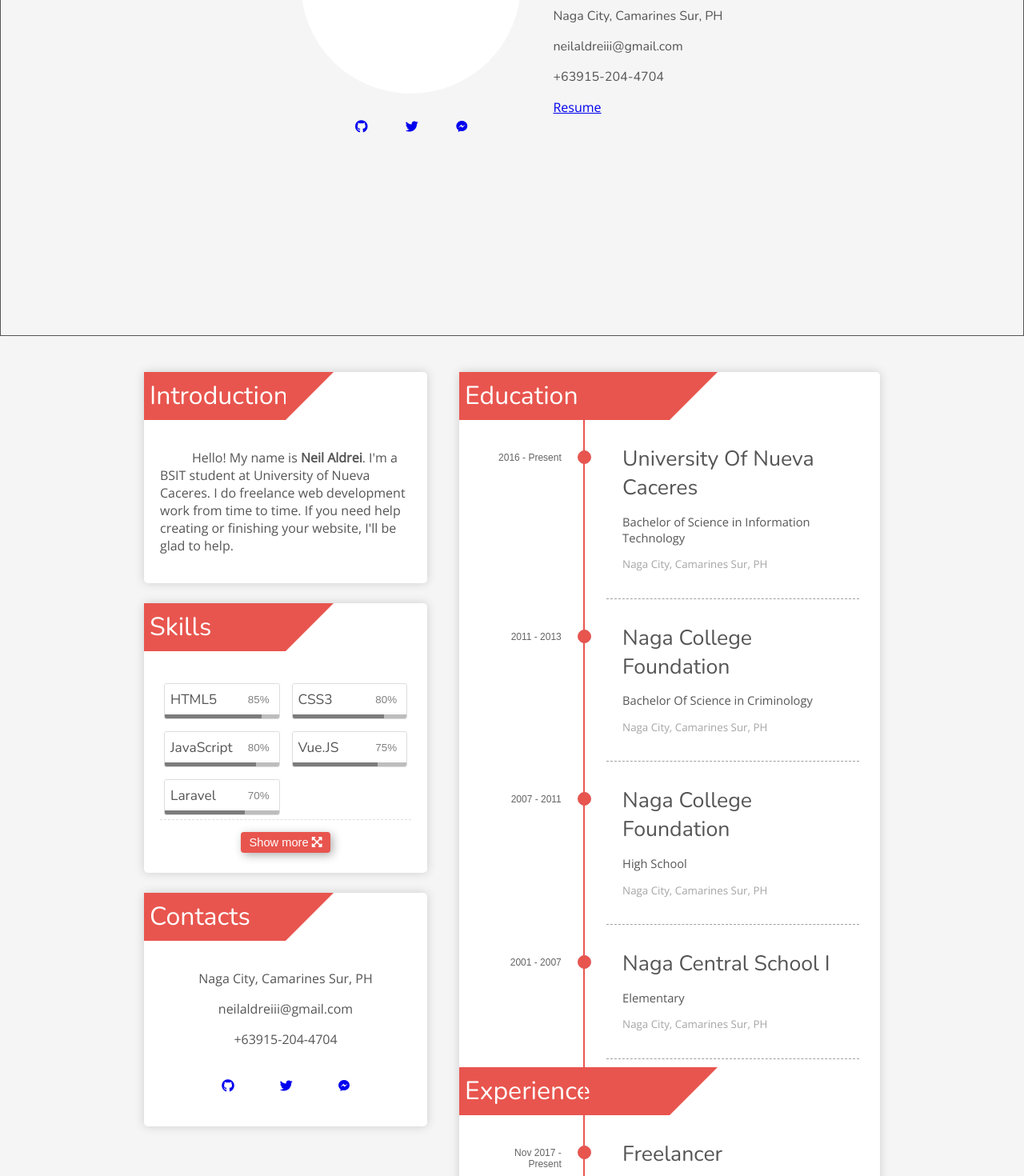
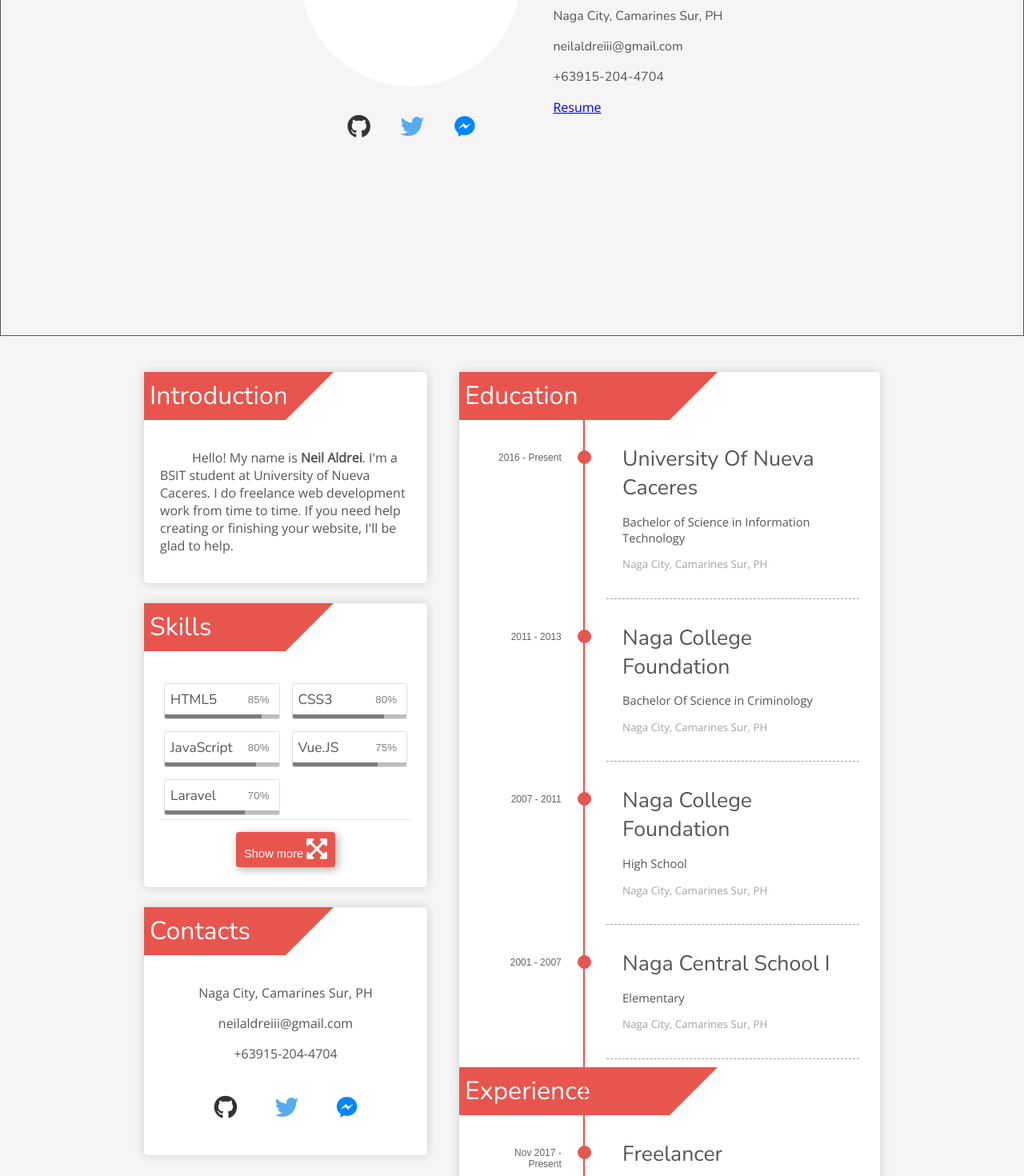
Before and after one commit to neilaldreiii/neilaldrei, a Vue app: page / in a window 1280 px wide. Shown: the part 380-1850 px from the top of the page at 80% size. Built offline with nearby package versions, Linux system fonts and the light colour scheme.

Commit message:
Changed icon sizes + changed colors

```diff
--- a/src/assets/css/main.css
+++ b/src/assets/css/main.css
@@ -269,3 +269,17 @@
 .project-overlay a.visit:hover {
     background: #36976c;
 }
+
+/*  icons */
+.icon {
+    font-size: 22pt;
+}
+.github {
+    color: #333;
+}
+.twitter {
+    color: #55acee;
+}
+.mes {
+    color: #0084ff;
+}
--- a/src/components/AppFooter.vue
+++ b/src/components/AppFooter.vue
@@ -7,9 +7,9 @@
                 <p>+63915-204-4704</p>
             </div>
             <div class="footer-social">
-                <a href="#"><i class="fab fa-github"></i></a>
-                <a href="#"><i class="fab fa-twitter"></i></a>
-                <a href="#"><i class="fab fa-facebook-messenger"></i></a>
+                <a href="#" class="github icon"><i class="fab fa-github"></i></a>
+                <a href="#" class="twitter icon"><i class="fab fa-twitter"></i></a>
+                <a href="#" class="mes icon"><i class="fab fa-facebook-messenger"></i></a>
             </div>
         </footer>
     </div>
--- a/src/components/Banner.vue
+++ b/src/components/Banner.vue
@@ -5,9 +5,9 @@
                 <div class="dp"></div>
             </div>
             <div class="profile-social">
-                <a href="#"><i class="fab fa-github"></i></a>
-                <a href="#"><i class="fab fa-twitter"></i></a>
-                <a href="#"><i class="fab fa-facebook-messenger"></i></a>
+                <a href="#" class="github icon"><i class="fab fa-github"></i></a>
+                <a href="#" class="twitter icon"><i class="fab fa-twitter"></i></a>
+                <a href="#" class="mes icon"><i class="fab fa-facebook-messenger"></i></a>
             </div>
         </div>
         <div class="profile-info">
--- a/src/components/Contacts.vue
+++ b/src/components/Contacts.vue
@@ -10,9 +10,9 @@
                 <p>+63915-204-4704</p>
             </div>
             <div class="social">
-                <a href="#"><i class="fab fa-github"></i></a>
-                <a href="#"><i class="fab fa-twitter"></i></a>
-                <a href="#"><i class="fab fa-facebook-messenger"></i></a>
+                <a href="#" class="github icon"><i class="fab fa-github"></i></a>
+                <a href="#" class="twitter icon"><i class="fab fa-twitter"></i></a>
+                <a href="#" class="mes icon"><i class="fab fa-facebook-messenger"></i></a>
             </div>
         </div>
     </div>
```
